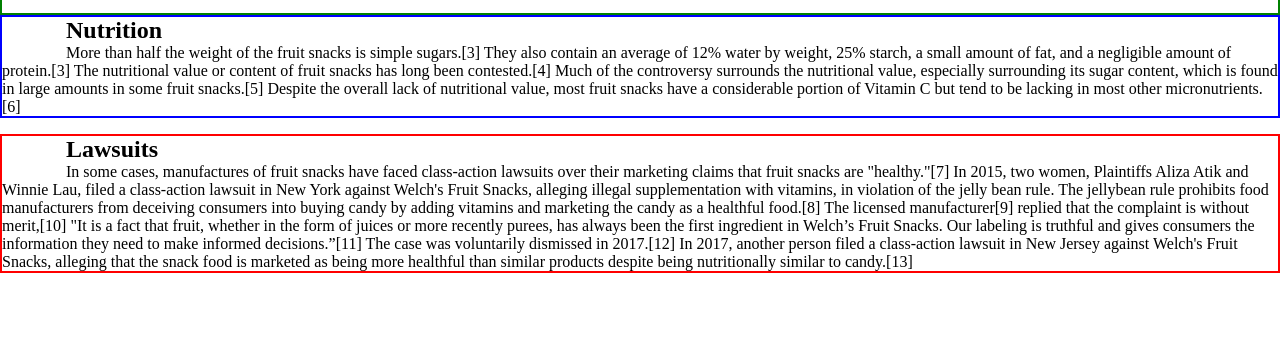
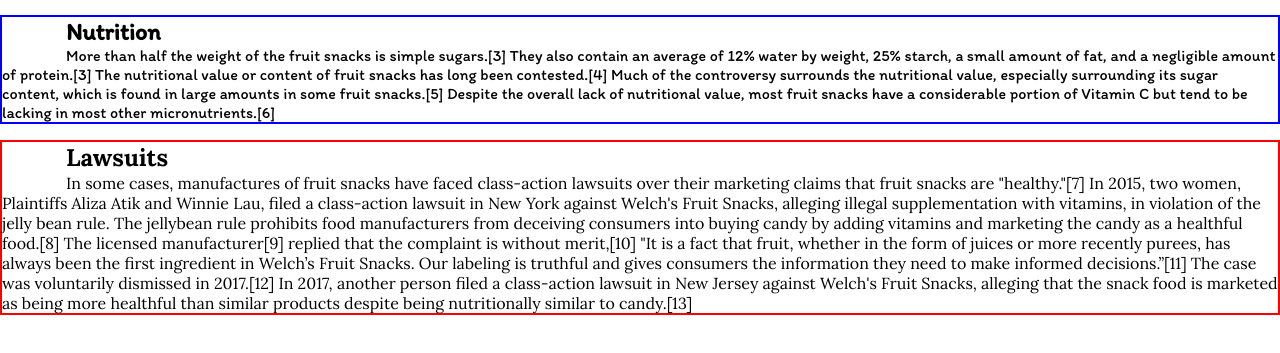
Before and after one commit to ColbyDomingos/COMP001B.LectureActivityW4.2, a plain HTML site: page index.html in a window 1280 px wide. Shown: the part 117-470 px from the top of the page. Drawn offline with Linux system fonts and the light colour scheme.

Commit message:
changed a few bits of css

```diff
--- a/style.css
+++ b/style.css
@@ -11,6 +11,8 @@
 }
 
 .history {
+    margin-bottom:1em;
+
     border: solid 2px green;
 
     h2 {
@@ -19,13 +21,14 @@
 
     p {
         line-height: 90%;
-        margin-bottom:1em;
     }
 
     text-indent: 4em;
 }
 
 .nutrition {
+    font-family: "Itim", cursive;
+
     border: solid 2px blue;
 
     text-indent: 4em;
@@ -34,6 +37,8 @@
 }
 
 .lawsuits {
+    font-family: "Lora", serif;
+
     border: solid 2px red;
 
     text-indent: 4em;
```
